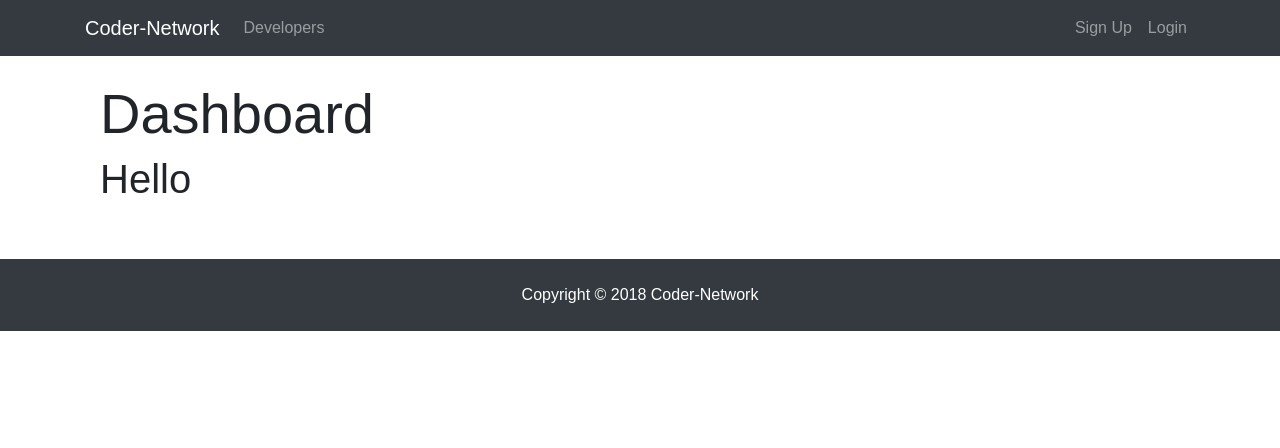
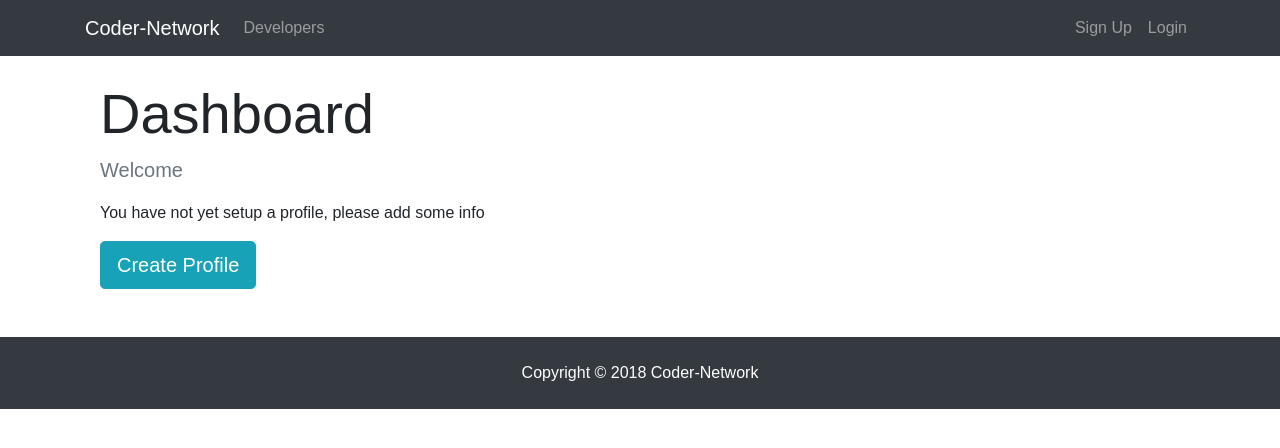
Before and after one commit to montygoldy/devsocial, a React (Create React App) app in the folder client/: page /dashboard in a window 1280 px wide. Shown: the top 448 px of the page. Built offline with nearby package versions, Linux system fonts and the light colour scheme; no server answers.

Commit message:
Added a condition to check if loggedin user without profile will see a create profile button other wise show profile

```diff
--- a/client/src/components/dashboard/Dashboard.js
+++ b/client/src/components/dashboard/Dashboard.js
@@ -3,6 +3,7 @@
 import { connect } from "react-redux";
 import { getCurrentProfile } from "../../actions/profileAction";
 import Spinner from "../widgets/Loader";
+import { Link } from "react-router-dom";
 
 class Dashboard extends Component {
   componentDidMount() {
@@ -15,9 +16,23 @@
     let dashboardContent;
 
     if (profile === null || loading) {
-      dashboardContent = <Spinner />
+      dashboardContent = <Spinner />;
     } else {
-      dashboardContent = <h1>Hello</h1>;
+      //Check if logged user have profile
+      if (Object.keys(profile).length > 0) {
+        dashboardContent = <h4>Display profile</h4>;
+      } else {
+        //User dont have profile
+        dashboardContent = (
+          <div>
+            <p className="lead text-muted">Welcome {user.name}</p>
+            <p>You have not yet setup a profile, please add some info</p>
+            <Link to="/create-profile" className="btn btn-lg btn-info">
+              Create Profile
+            </Link>
+          </div>
+        );
+      }
     }
 
     return (
```
